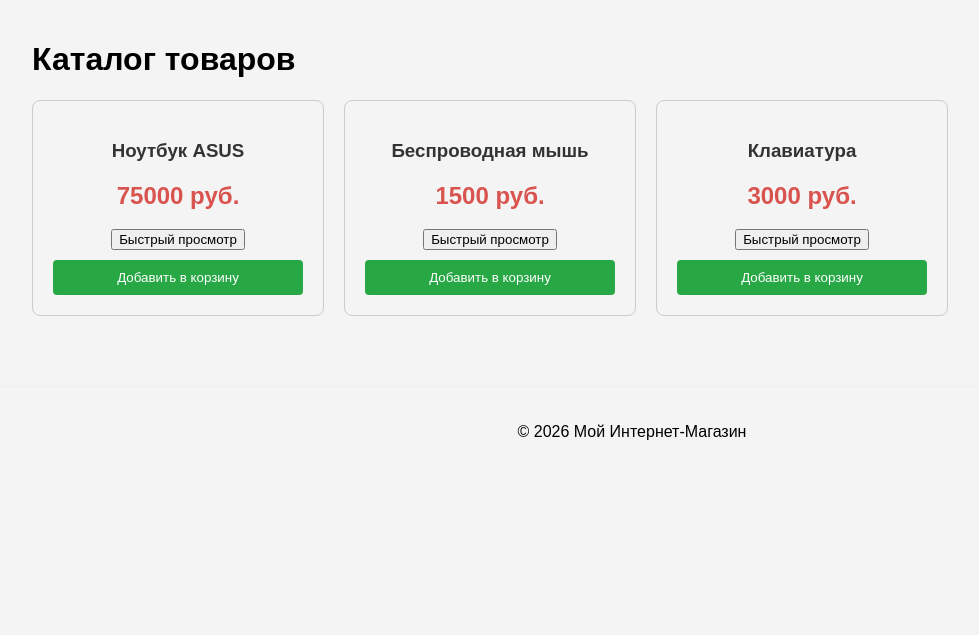
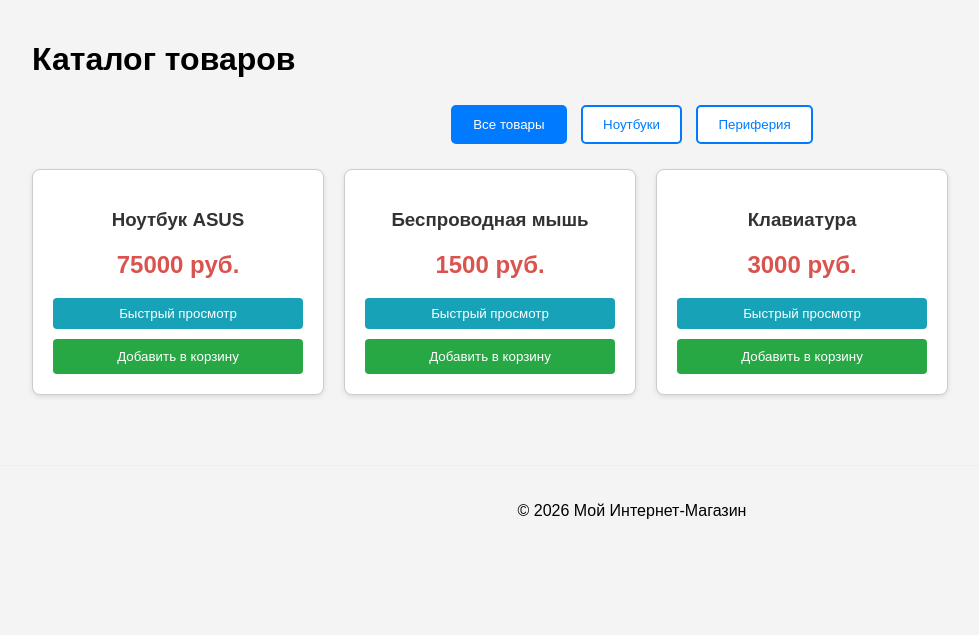
Before and after one commit to Qvert/Market_for_web, a FastAPI app: page /products in a window 1280 px wide. Shown: the part 49-684 px from the top of the page, without its empty margins (8-987 px from the left). Run offline with FastAPI, Linux system fonts and the light colour scheme.

Commit message:
well done project

```diff
--- a/app/static/js/main.js
+++ b/app/static/js/main.js
@@ -4,10 +4,16 @@ document.addEventListener('DOMContentLoaded', () => {
     setupEventListeners();
     initNotifications();
 
-    // 2. Первичная загрузка товаров, если мы на главной (где есть контейнер)
+    // 2. Первичная загрузка товаров только на главной странице
+    // На странице catalog товары уже отрендерены сервером
     const productContainer = document.getElementById('product-list');
-    if (productContainer) {
+    if (productContainer && window.location.pathname === '/') {
         loadProducts();
+    }
+
+    // 3. Если мы на странице catalog - привязываем события к существующим кнопкам
+    if (productContainer && window.location.pathname === '/catalog') {
+        bindAddToCartEvents();
     }
 });
 
@@ -26,17 +32,13 @@ async function initNotifications() {
             await manager.init();
             window.notificationManager = manager;
 
-            // --- ВОТ ТУТ ЛОГИКА ОДНОКРАТНОГО ПОКАЗА ---
             if (!sessionStorage.getItem('notified_connected')) {
-                // Вызываем показ тоста вручную через созданный менеджер
                 window.notificationManager._showToast({
                     title: "Уведомления подключены",
                     body: "Вы будете получать сообщения о событиях системы",
                     type: "success",
                     ts: new Date().toISOString()
                 });
-
-                // Ставим метку, что мы уже поприветствовали пользователя
                 sessionStorage.setItem('notified_connected', 'true');
                 console.log('[Notifications] Приветствие показано в первый раз');
             } else {
@@ -53,17 +55,29 @@ async function loadProducts(categoryId = '') {
     const container = document.getElementById('product-list');
     if (!container) return;
 
-    container.innerHTML = '<div class="loader">Загрузка товаров...</div>';
+    container.innerHTML = '<div class="loader" style="text-align: center; padding: 2rem; font-size: 1.2rem;">Загрузка товаров...</div>';
 
     try {
-        const url = categoryId ? `/api/products/?category_id=${categoryId}` : '/api/products/';
+        let url = '/api/products/';
+        if (categoryId) {
+            url = `/api/products/?category_id=${categoryId}`;
+        }
+
+        console.log('Загрузка товаров:', url);
+
         const response = await fetch(url);
+
+        if (!response.ok) {
+            throw new Error(`HTTP error! status: ${response.status}`);
+        }
+
         const products = await response.json();
+        console.log('Получено товаров:', products.length);
 
         renderProducts(products);
     } catch (err) {
         console.error("Ошибка загрузки:", err);
-        container.innerHTML = '<p>Ошибка загрузки товаров.</p>';
+        container.innerHTML = '<p style="text-align: center; padding: 2rem; color: #dc3545;">Ошибка загрузки товаров. Попробуйте обновить страницу.</p>';
     }
 }
 
@@ -72,38 +86,65 @@ function renderProducts(products) {
     container.innerHTML = '';
 
     if (products.length === 0) {
-        container.innerHTML = '<p>Товары не найдены.</p>';
+        container.innerHTML = '<p style="text-align: center; padding: 2rem; color: #666;">Товары не найдены в данной категории.</p>';
         return;
     }
 
     products.forEach(product => {
         const card = document.createElement('div');
         card.className = 'product-card';
+        card.style.cssText = 'border: 1px solid #ccc; padding: 20px; width: 250px; border-radius: 8px; text-align: center;';
         card.innerHTML = `
-            <div class="product-info">
-                <h3>${product.name}</h3>
-                <p>${product.description}</p>
-                <div class="product-footer">
-                    <span class="price">${product.price} руб.</span>
-                    <button class="add-to-cart-btn btn-sm" data-product-id="${product.id}">
-                        В корзину
+            <h3><a href="/product/${product.id}" style="text-decoration: none; color: #333;">${product.name}</a></h3>
+            <h2 style="color: #d9534f;">${product.price} руб.</h2>
+
+            <button onclick="quickView('${product.id}')" style="margin-bottom: 10px; cursor: pointer; padding: 8px 15px; background: #17a2b8; color: white; border: none; border-radius: 4px; width: 100%;">
+                Быстрый просмотр
             </button>
-                </div>
-            </div>
+
+            <button class="add-to-cart-btn" data-product-id="${product.id}"
+                    style="padding: 10px; background: #28a745; color: white; border: none; cursor: pointer; border-radius: 4px; width: 100%;">
+                Добавить в корзину
+            </button>
         `;
         container.appendChild(card);
     });
 
-    // Важно: Привязываем события сразу после отрисовки
+    // Привязываем события сразу после отрисовки
     bindAddToCartEvents();
+}
+
+// --- БЫСТРЫЙ ПРОСМОТР ---
+async function quickView(productId) {
+    try {
+        const response = await fetch(`/api/products/${productId}`);
+        if (!response.ok) {
+            throw new Error('Товар не найден');
+        }
+
+        const product = await response.json();
+
+        // Заполняем модальное окно
+        document.querySelector('.modal-title').textContent = product.name;
+        document.querySelector('.modal-description').textContent = product.description;
+        document.querySelector('.modal-price').textContent = `${product.price} руб.`;
+
+        // Показываем модальное окно и затемнение
+        document.getElementById('quickViewModal').style.display = 'block';
+        document.getElementById('modalOverlay').style.display = 'block';
+
+    } catch (err) {
+        console.error('Ошибка быстрого просмотра:', err);
+        alert('Не удалось загрузить информацию о товаре');
+    }
 }
 
 // Функция поиска и привязки всех кнопок "В корзину" на странице
 function bindAddToCartEvents() {
     const btns = document.querySelectorAll('.add-to-cart-btn');
     btns.forEach(btn => {
-        // Убираем старый обработчик, чтобы не было дублей, и ставим новый
         btn.onclick = async (e) => {
+            e.preventDefault();
             const id = e.target.getAttribute('data-product-id');
             await addToCart(id);
         };
@@ -118,8 +159,22 @@ function setupEventListeners() {
         btn.addEventListener('click', (e) => {
             e.preventDefault();
             const id = btn.getAttribute('data-id');
-            catButtons.forEach(b => b.classList.remove('active'));
+
+            // Убираем активный класс у всех кнопок
+            catButtons.forEach(b => {
+                b.style.background = 'white';
+                b.style.color = '#007bff';
+                b.classList.remove('active');
+            });
+
+            // Добавляем активный класс текущей кнопке
+            btn.style.background = '#007bff';
+            btn.style.color = 'white';
             btn.classList.add('active');
+
+            console.log('Выбрана категория:', id || 'Все товары');
+
+            // Загружаем товары по категории
             loadProducts(id);
         });
     });
@@ -127,7 +182,7 @@ function setupEventListeners() {
     // Привязываем кнопки корзины, которые уже могут быть в HTML
     bindAddToCartEvents();
 
-    // Формы (регистрация/вход) - код без изменений
+    // Форма регистрации
     const regForm = document.getElementById('register-form');
     if (regForm) {
         regForm.addEventListener('submit', async (e) => {
@@ -135,27 +190,52 @@ function setupEventListeners() {
             const name = document.getElementById('reg-name').value;
             const email = document.getElementById('reg-email').value;
             const password = document.getElementById('reg-password').value;
+
+            try {
                 const response = await fetch('/api/auth/register', {
                     method: 'POST',
                     headers: { 'Content-Type': 'application/json' },
                     body: JSON.stringify({ name, email, password })
                 });
-            if (response.ok) window.location.href = '/auth/login';
+
+                if (response.ok) {
+                    window.location.href = '/auth/login';
+                } else {
+                    const error = await response.json();
+                    alert(error.detail || 'Ошибка регистрации');
+                }
+            } catch (err) {
+                console.error('Ошибка регистрации:', err);
+                alert('Ошибка подключения к серверу');
+            }
         });
     }
 
+    // Форма входа
     const loginForm = document.getElementById('login-form');
     if (loginForm) {
         loginForm.addEventListener('submit', async (e) => {
             e.preventDefault();
             const email = document.getElementById('login-email').value;
             const password = document.getElementById('login-password').value;
+
+            try {
                 const response = await fetch('/api/auth/login', {
                     method: 'POST',
                     headers: { 'Content-Type': 'application/json' },
                     body: JSON.stringify({ email, password })
                 });
-            if (response.ok) window.location.href = '/';
+
+                if (response.ok) {
+                    window.location.href = '/';
+                } else {
+                    const error = await response.json();
+                    alert(error.detail || 'Ошибка входа');
+                }
+            } catch (err) {
+                console.error('Ошибка входа:', err);
+                alert('Ошибка подключения к серверу');
+            }
         });
     }
 }
@@ -169,7 +249,7 @@ async function addToCart(productId) {
             method: 'POST',
             headers: { 'Content-Type': 'application/json' },
             body: JSON.stringify({
-                product_id: Number(productId), // Явно преобразуем в число
+                product_id: Number(productId),
                 quantity: 1
             })
         });
@@ -183,6 +263,8 @@ async function addToCart(productId) {
                     type: "success",
                     ts: new Date().toISOString()
                 });
+            } else {
+                alert('Товар добавлен в корзину');
             }
         } else {
             const err = await response.json();
@@ -190,6 +272,7 @@ async function addToCart(productId) {
         }
     } catch (err) {
         console.error("Ошибка корзины:", err);
+        alert('Ошибка подключения к серверу');
     }
 }
 
@@ -200,7 +283,9 @@ async function updateCartCounter() {
         const response = await fetch('/api/cart/count');
         const data = await response.json();
         counter.textContent = data.count;
-    } catch (err) { console.log('Корзина пуста'); }
+    } catch (err) {
+        console.log('Корзина пуста');
+    }
 }
 
 // Функции для страницы корзины
@@ -253,10 +338,7 @@ async function placeOrder() {
         });
 
         if (response.ok) {
-            // Мы не делаем alert! Уведомление прилетит само через Push/Socket
             console.log("Заказ оформлен на сервере");
-
-            // Если мы на странице корзины — очищаем таблицу или редиректим
             if (window.location.pathname === '/cart') {
                 setTimeout(() => window.location.href = '/', 2000);
             }
--- a/app/templates/products.html
+++ b/app/templates/products.html
@@ -1,16 +1,33 @@
 {% extends "base.html" %}
 {% block content %}
     <h1>Каталог товаров</h1>
-    <div style="display: flex; gap: 20px; flex-wrap: wrap;">
+
+    <!-- Категории для фильтрации -->
+    <div class="categories" style="margin: 20px 0; text-align: center;">
+        <button class="cat-btn active" data-id="" style="padding: 10px 20px; margin: 5px; cursor: pointer; border: 2px solid #007bff; background: #007bff; color: white; border-radius: 5px;">
+            Все товары
+        </button>
+        <button class="cat-btn" data-id="1" style="padding: 10px 20px; margin: 5px; cursor: pointer; border: 2px solid #007bff; background: white; color: #007bff; border-radius: 5px;">
+            Ноутбуки
+        </button>
+        <button class="cat-btn" data-id="2" style="padding: 10px 20px; margin: 5px; cursor: pointer; border: 2px solid #007bff; background: white; color: #007bff; border-radius: 5px;">
+            Периферия
+        </button>
+    </div>
+
+    <!-- Контейнер для товаров (будет обновляться через AJAX) -->
+    <div id="product-list" style="display: flex; gap: 20px; flex-wrap: wrap;">
         {% for product in products %}
-            <div style="border: 1px solid #ccc; padding: 20px; width: 250px; border-radius: 8px; text-align: center;">
+            <div class="product-card" style="border: 1px solid #ccc; padding: 20px; width: 250px; border-radius: 8px; text-align: center;">
                 <h3><a href="/product/{{ product.id }}" style="text-decoration: none; color: #333;">{{ product.name }}</a></h3>
                 <h2 style="color: #d9534f;">{{ product.price }} руб.</h2>
 
-                <!-- Кнопка быстрого просмотра (Задание 3.3) -->
-                <button onclick="quickView('{{ product.id }}')" style="margin-bottom: 10px; cursor: pointer;">Быстрый просмотр</button>
+                <!-- Кнопка быстрого просмотра -->
+                <button onclick="quickView('{{ product.id }}')" style="margin-bottom: 10px; cursor: pointer; padding: 8px 15px; background: #17a2b8; color: white; border: none; border-radius: 4px; width: 100%;">
+                    Быстрый просмотр
+                </button>
 
-                <!-- Кнопка добавления через JS (Задание 3.1) -->
+                <!-- Кнопка добавления в корзину -->
                 <button class="add-to-cart-btn" data-product-id="{{ product.id }}"
                         style="padding: 10px; background: #28a745; color: white; border: none; cursor: pointer; border-radius: 4px; width: 100%;">
                     Добавить в корзину
@@ -20,10 +37,18 @@
     </div>
 
     <!-- Модальное окно для быстрого просмотра -->
-    <div id="quickViewModal" style="display:none; position:fixed; top:20%; left:30%; background:white; border:2px solid #333; padding:20px; z-index:100;">
-        <h2 class="modal-title"></h2>
-        <div class="modal-body"><img src="" style="width:100px;"></div>
-        <p class="modal-description"></p>
-        <button onclick="document.getElementById('quickViewModal').style.display='none'">Закрыть</button>
+    <div id="quickViewModal" style="display:none; position:fixed; top:20%; left:50%; transform: translateX(-50%); background:white; border:2px solid #333; padding:20px; z-index:100; border-radius: 8px; box-shadow: 0 4px 12px rgba(0,0,0,0.3); min-width: 400px;">
+        <h2 class="modal-title" style="margin-top: 0;"></h2>
+        <div class="modal-body">
+            <img src="" style="width:100px; display: none;">
+        </div>
+        <p class="modal-description" style="margin: 15px 0;"></p>
+        <p class="modal-price" style="font-size: 1.5rem; color: #28a745; font-weight: bold;"></p>
+        <button onclick="document.getElementById('quickViewModal').style.display='none'" style="padding: 10px 20px; background: #dc3545; color: white; border: none; border-radius: 4px; cursor: pointer; margin-top: 10px;">
+            Закрыть
+        </button>
     </div>
+
+    <!-- Затемнение фона при открытии модального окна -->
+    <div id="modalOverlay" style="display:none; position:fixed; top:0; left:0; width:100%; height:100%; background:rgba(0,0,0,0.5); z-index:99;" onclick="document.getElementById('quickViewModal').style.display='none'; this.style.display='none';"></div>
 {% endblock %}
```
Also changed, not shown: app/routers/api_catalog.py (+12 -5 lines), app/templates/index.html (+12 -5 lines). Lines whose indentation alone changed are shown as unchanged.
